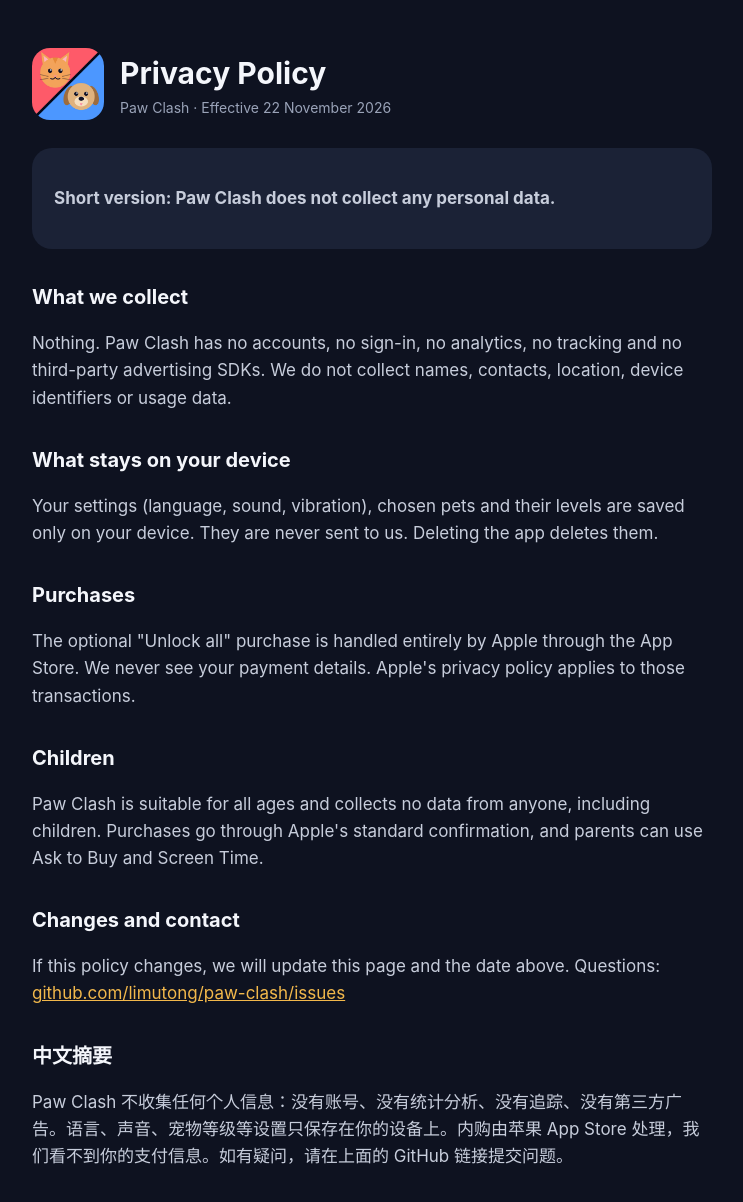
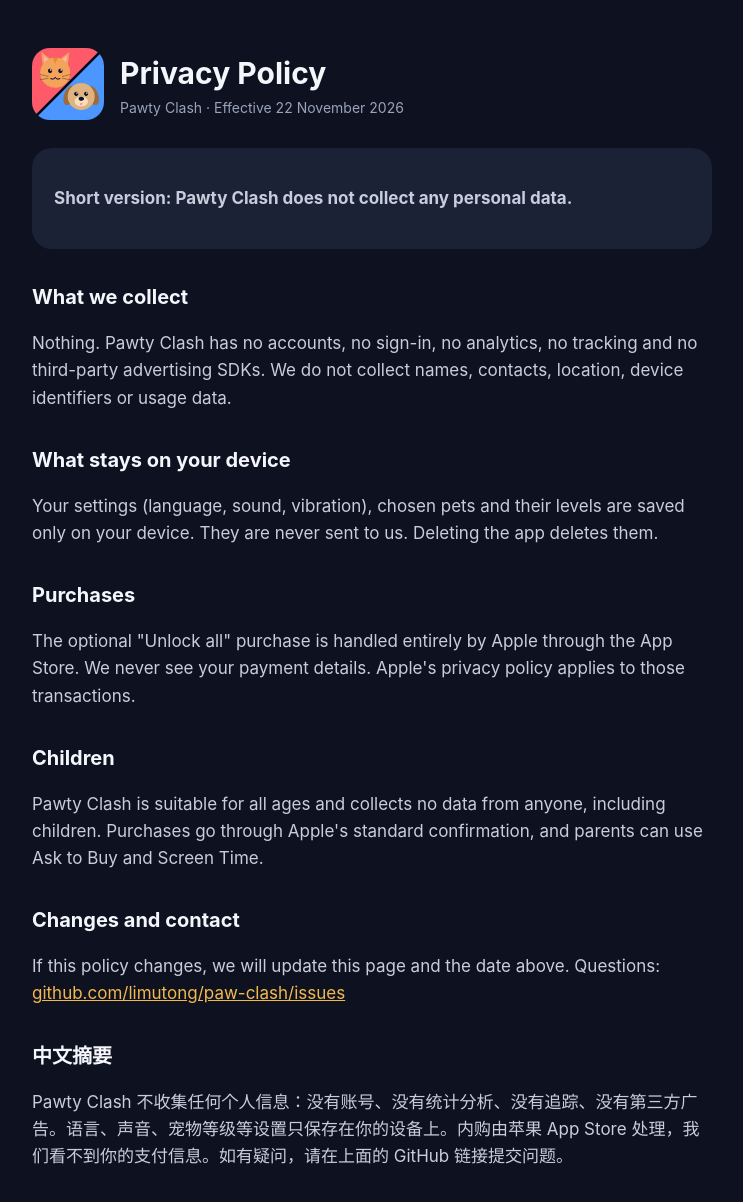
Before and after one commit to limutong/paw-clash, a plain HTML site: page privacy.html in a window 1280 px wide. Shown: the whole page, without its empty margins (268-1011 px from the left). Drawn offline with Linux system fonts and the light colour scheme.

Commit message:
Rename to Pawty Clash

```diff
--- a/privacy.html
+++ b/privacy.html
@@ -1,17 +1,17 @@
 <!doctype html><html lang="en"><head><meta charset="utf-8"><meta name="viewport" content="width=device-width,initial-scale=1">
-<title>Paw Clash — Privacy Policy</title><link rel="stylesheet" href="style.css"></head><body><main>
-<header><img src="icon.png" alt="Paw Clash icon"><div><h1>Privacy Policy</h1><div class="muted">Paw Clash · Effective 22 November 2026</div></div></header>
-<div class="card"><p><b>Short version: Paw Clash does not collect any personal data.</b></p></div>
+<title>Pawty Clash — Privacy Policy</title><link rel="stylesheet" href="style.css"></head><body><main>
+<header><img src="icon.png" alt="Pawty Clash icon"><div><h1>Privacy Policy</h1><div class="muted">Pawty Clash · Effective 22 November 2026</div></div></header>
+<div class="card"><p><b>Short version: Pawty Clash does not collect any personal data.</b></p></div>
 <h2>What we collect</h2>
-<p>Nothing. Paw Clash has no accounts, no sign-in, no analytics, no tracking and no third-party advertising SDKs. We do not collect names, contacts, location, device identifiers or usage data.</p>
+<p>Nothing. Pawty Clash has no accounts, no sign-in, no analytics, no tracking and no third-party advertising SDKs. We do not collect names, contacts, location, device identifiers or usage data.</p>
 <h2>What stays on your device</h2>
 <p>Your settings (language, sound, vibration), chosen pets and their levels are saved only on your device. They are never sent to us. Deleting the app deletes them.</p>
 <h2>Purchases</h2>
 <p>The optional "Unlock all" purchase is handled entirely by Apple through the App Store. We never see your payment details. Apple's privacy policy applies to those transactions.</p>
 <h2>Children</h2>
-<p>Paw Clash is suitable for all ages and collects no data from anyone, including children. Purchases go through Apple's standard confirmation, and parents can use Ask to Buy and Screen Time.</p>
+<p>Pawty Clash is suitable for all ages and collects no data from anyone, including children. Purchases go through Apple's standard confirmation, and parents can use Ask to Buy and Screen Time.</p>
 <h2>Changes and contact</h2>
 <p>If this policy changes, we will update this page and the date above. Questions: <a href="https://github.com/limutong/paw-clash/issues">github.com/limutong/paw-clash/issues</a></p>
 <h2>中文摘要</h2>
-<p>Paw Clash 不收集任何个人信息：没有账号、没有统计分析、没有追踪、没有第三方广告。语言、声音、宠物等级等设置只保存在你的设备上。内购由苹果 App Store 处理，我们看不到你的支付信息。如有疑问，请在上面的 GitHub 链接提交问题。</p>
+<p>Pawty Clash 不收集任何个人信息：没有账号、没有统计分析、没有追踪、没有第三方广告。语言、声音、宠物等级等设置只保存在你的设备上。内购由苹果 App Store 处理，我们看不到你的支付信息。如有疑问，请在上面的 GitHub 链接提交问题。</p>
 </main></body></html>
```
Also changed, not shown: index.html (+5 -5 lines).
